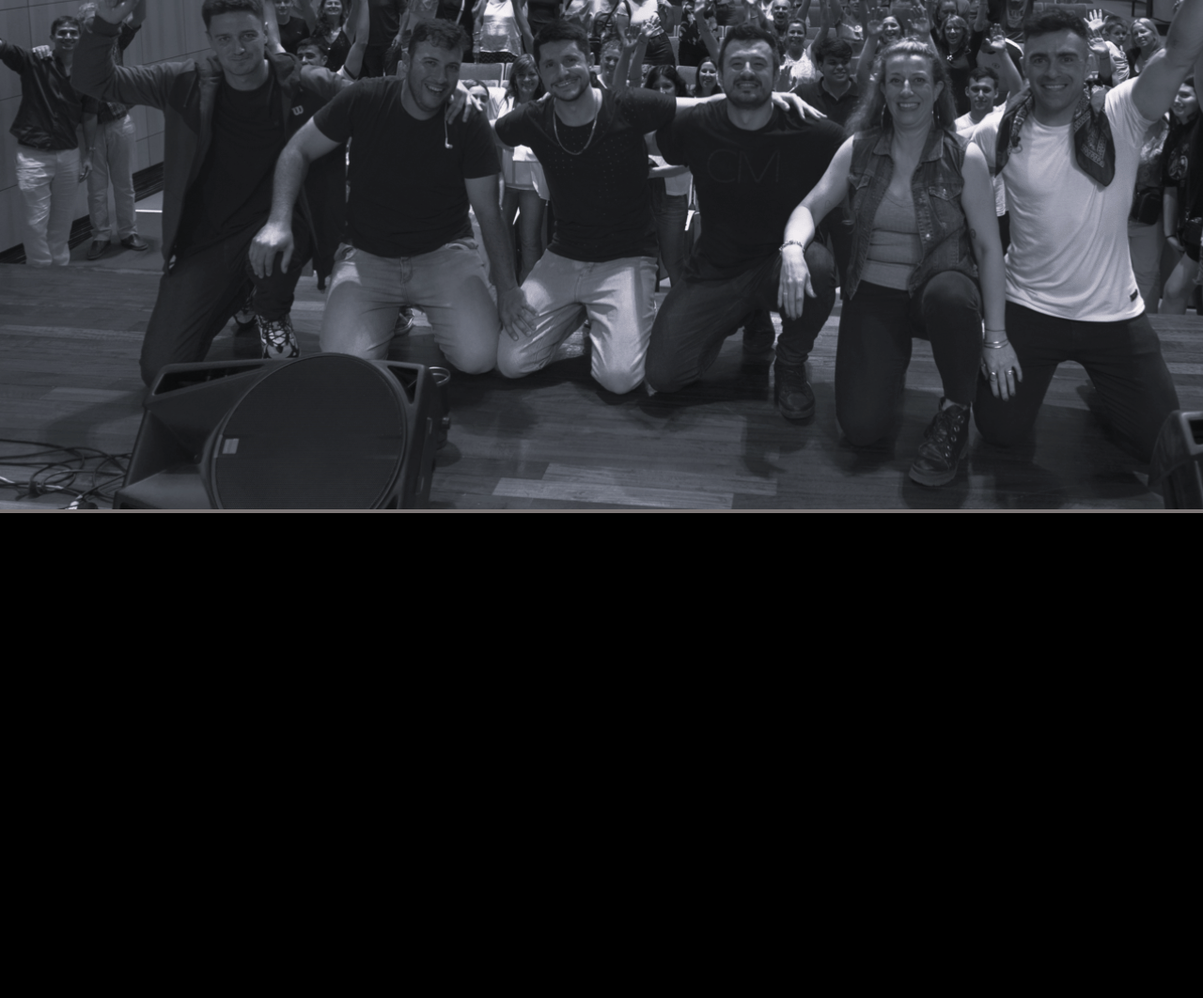
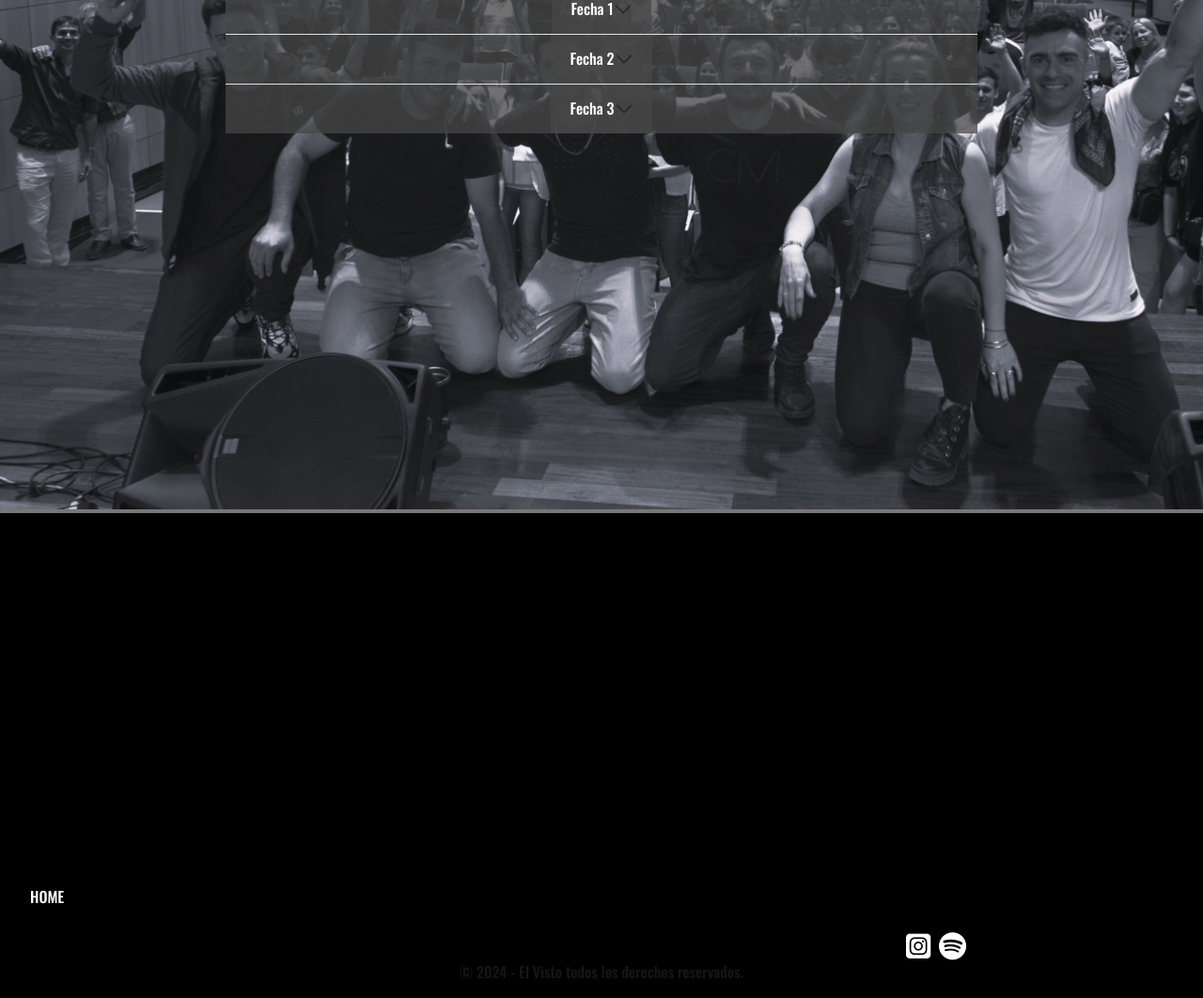
Before and after one commit to Godo17/Repositorio-EV, a website: page pages/shows.html in a window 1280 px wide. Shown: the part 454-1516 px from the top of the page at 94% size. Before the commit the page ends 1238 px from the top, so only its background shows below. Drawn offline with nearby package versions, Linux system fonts and the light colour scheme.

Commit message:
Creaciones page Shows

```diff
--- a/pages/shows.html
+++ b/pages/shows.html
@@ -21,7 +21,7 @@
     <body>
         <header>
             <div class="contenedor">
-                <a href="./index.html">
+                <a href="../index.html">
                     <div class="logo">
                         <img src="../assets/logotransparente.png" alt="logo" width="350px">
                     </div>
@@ -55,3 +55,67 @@
 
         <main>
             <img src="../assets/elvistofuente.png" alt="logotipo fuente" width="40%">
+
+            <div class="accordion accordion-flush" id="accordionFlushExample">
+                <div class="accordion-item">
+                  <h2 class="accordion-header">
+                    <button class="accordion-button collapsed" type="button" data-bs-toggle="collapse" data-bs-target="#flush-collapseOne" aria-expanded="false" aria-controls="flush-collapseOne">
+                     Fecha 1
+                    </button>
+                  </h2>
+                  <div id="flush-collapseOne" class="accordion-collapse collapse" data-bs-parent="#accordionFlushExample">
+                    <div class="accordion-body">
+                        <p>Lorem ipsum, dolor sit amet consectetur adipisicing elit. Sit, quo.
+                        </p>
+                        <iframe src="https://www.google.com/maps/embed?pb=!1m18!1m12!1m3!1d3282.542547092589!2d-60.469184124882695!3d-34.64099875946696!2m3!1f0!2f0!3f0!3m2!1i1024!2i768!4f13.1!3m3!1m2!1s0x95b925cc3f422e79%3A0x14ee13da7ea16233!2sFULARZ%20cervecer%C3%ADa!5e0!3m2!1ses-419!2sar!4v1704660663146!5m2!1ses-419!2sar" width="400" height="300" style="border:0;" allowfullscreen="" loading="lazy" referrerpolicy="no-referrer-when-downgrade"></iframe>
+                    </div>
+                  </div>
+                </div>
+
+                <div class="accordion-item">
+                  <h2 class="accordion-header">
+                    <button class="accordion-button collapsed" type="button" data-bs-toggle="collapse" data-bs-target="#flush-collapseTwo" aria-expanded="false" aria-controls="flush-collapseTwo">
+                      Fecha 2
+                    </button>
+                  </h2>
+                  <div id="flush-collapseTwo" class="accordion-collapse collapse" data-bs-parent="#accordionFlushExample">
+                    <div class="accordion-body">Placeholder content for this accordion, which is intended to demonstrate the <code>.accordion-flush</code> class. This is the second item's accordion body. Let's imagine this being filled with some actual content.</div>
+                  </div>
+                </div>
+
+                <div class="accordion-item">
+                  <h2 class="accordion-header">
+                    <button class="accordion-button collapsed" type="button" data-bs-toggle="collapse" data-bs-target="#flush-collapseThree" aria-expanded="false" aria-controls="flush-collapseThree">
+                      Fecha 3
+                    </button>
+                  </h2>
+                  <div id="flush-collapseThree" class="accordion-collapse collapse" data-bs-parent="#accordionFlushExample">
+                    <div class="accordion-body">Placeholder content for this accordion, which is intended to demonstrate the <code>.accordion-flush</code> class. This is the third item's accordion body. Nothing more exciting happening here in terms of content, but just filling up the space to make it look, at least at first glance, a bit more representative of how this would look in a real-world application.</div>
+                  </div>
+                </div>
+            </div>
+
+        </main>
+
+
+        <footer>
+            <div class="menu_footer">
+                <ul>
+                    <li><a href="../index.html">HOME</a></li>
+                </ul>
+            </div>
+
+            <div class="redes">
+                <a  href="https://www.instagram.com/elvisto.ok/?img_index=1" class="fa-brands fa-square-instagram"></a>
+
+                <a  href="https://open.spotify.com/intl-es/artist/4STXcuc84srioS3h5C9Kje?si=EhRxUGztQ3SBkQV2ywxu4A&nd=1&dlsi=dd02b3811c7a483e"  class="fa-brands fa-spotify"></a>
+            </div>
+
+            <div class="copyright">
+                <p>© 2024 - El Visto todos los derechos reservados. </p>
+            </div>
+        </footer>
+
+        <script src="https://cdn.jsdelivr.net/npm/bootstrap@5.3.2/dist/js/bootstrap.bundle.min.js" integrity="sha384-C6RzsynM9kWDrMNeT87bh95OGNyZPhcTNXj1NW7RuBCsyN/o0jlpcV8Qyq46cDfL" crossorigin="anonymous"></script>
+    </body>
+</html>
--- a/scss/_body.scss
+++ b/scss/_body.scss
@@ -63,3 +63,21 @@ main{
     }
 
 }
+
+.accordion{
+
+
+    &-item{
+        display: flex;
+        justify-content: center;
+        align-items: center;
+        background-color: #474747be;
+        color: white;
+        width: 800px;
+    }
+
+    &-button{
+        background-color: #474747be;
+        color: white;
+    }
+}
--- a/scss/_footer.scss
+++ b/scss/_footer.scss
@@ -11,6 +11,20 @@ footer{
 .menu_footer{
     display: flex;
     flex-direction: column;
+
+    & ul{
+        list-style: none;
+    }
+
+    & a{
+        color: white;
+        text-decoration: none;
+
+
+        &:hover{
+            color: blue;
+        }
+    }
 }
 
 
@@ -36,4 +50,13 @@ footer{
         }
 
         }
+
+
 }
+
+.copyright{
+    color: #8080802b;
+    display: flex;
+    justify-content: center;
+    width: 100%;
+}
```
Also changed, not shown: index.html (+4 -2 lines), css/style.css, 1 other file.
